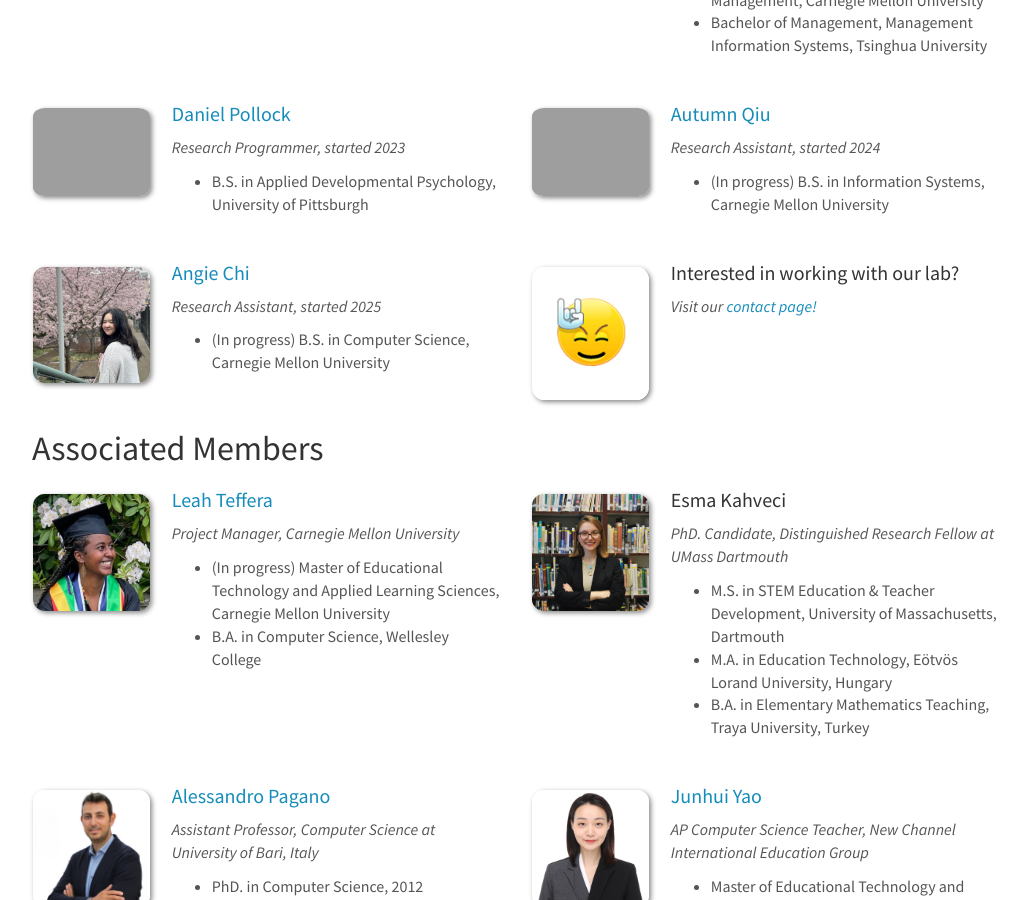
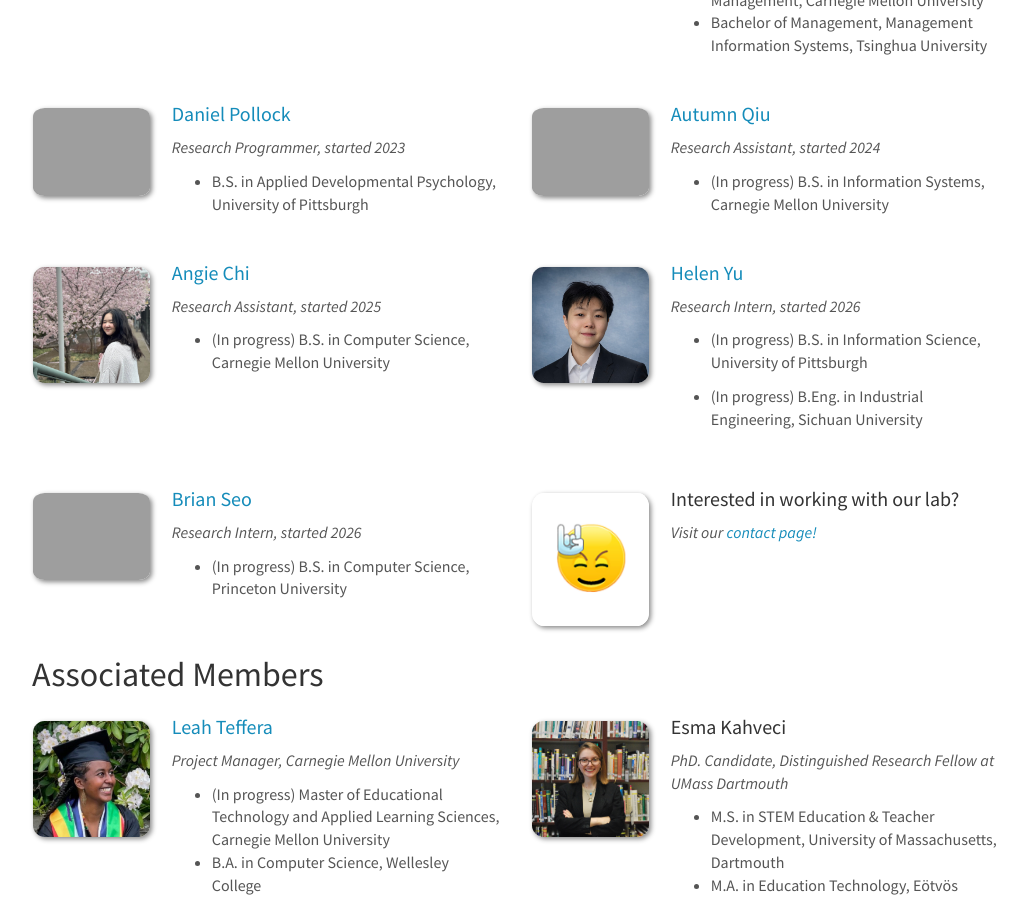
Before and after one commit to McLearn-Lab/McLearn-Lab.github.io, a Jekyll site: the page built from _pages/team.md, in a window 1280 px wide and 900 px high, scrolled down 1125 px. Shown: the whole window, without its empty margins (124-1151 px from the left). Built offline with Jekyll 4.4.1, drawn with Linux system fonts in a browser that asks for light colours; nearby versions of some CDN libraries.

Commit message:
update team page

```diff
--- a/_data/team_members.yml
+++ b/_data/team_members.yml
@@ -69,6 +69,21 @@
   number_educ: 1
   education1: (In progress) B.S. in Computer Science, Carnegie Mellon University
 
+- name: Helen Yu
+  photo: helen-yu.jpg
+  info: Research Intern, started 2026
+  site: https://xiaoyueyu.com/
+  number_educ: 2
+  education1: (In progress) B.S. in Information Science, University of Pittsburgh
+  education2: (In progress) B.Eng. in Industrial Engineering, Sichuan University
+
+- name: Brian Seo
+  photo: brian-seo.jpg
+  info: Research Intern, started 2026
+  site: https://www.linkedin.com/in/brian-y-seo/
+  number_educ: 1
+  education1: (In progress) B.S. in Computer Science, Princeton University
+
 - name: "Interested in working with our lab?"
   photo: rock.jpg
   info: Visit our <a href="http://www.cs.cmu.edu/~bmclaren/mclearnlab/contact">contact page!</a>
```
Also changed, not shown: images/team/helen-yu.jpg (added), 1 other file.
